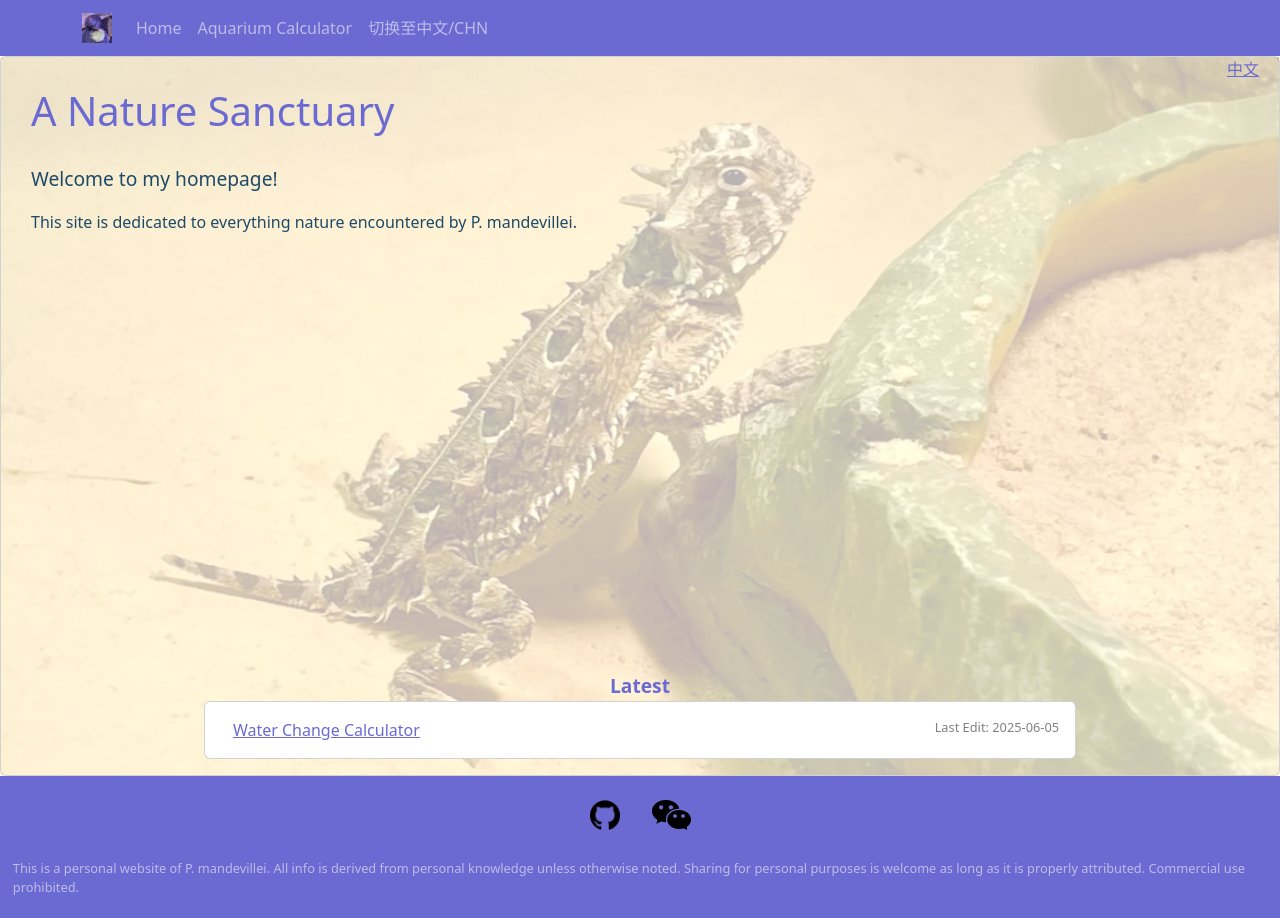
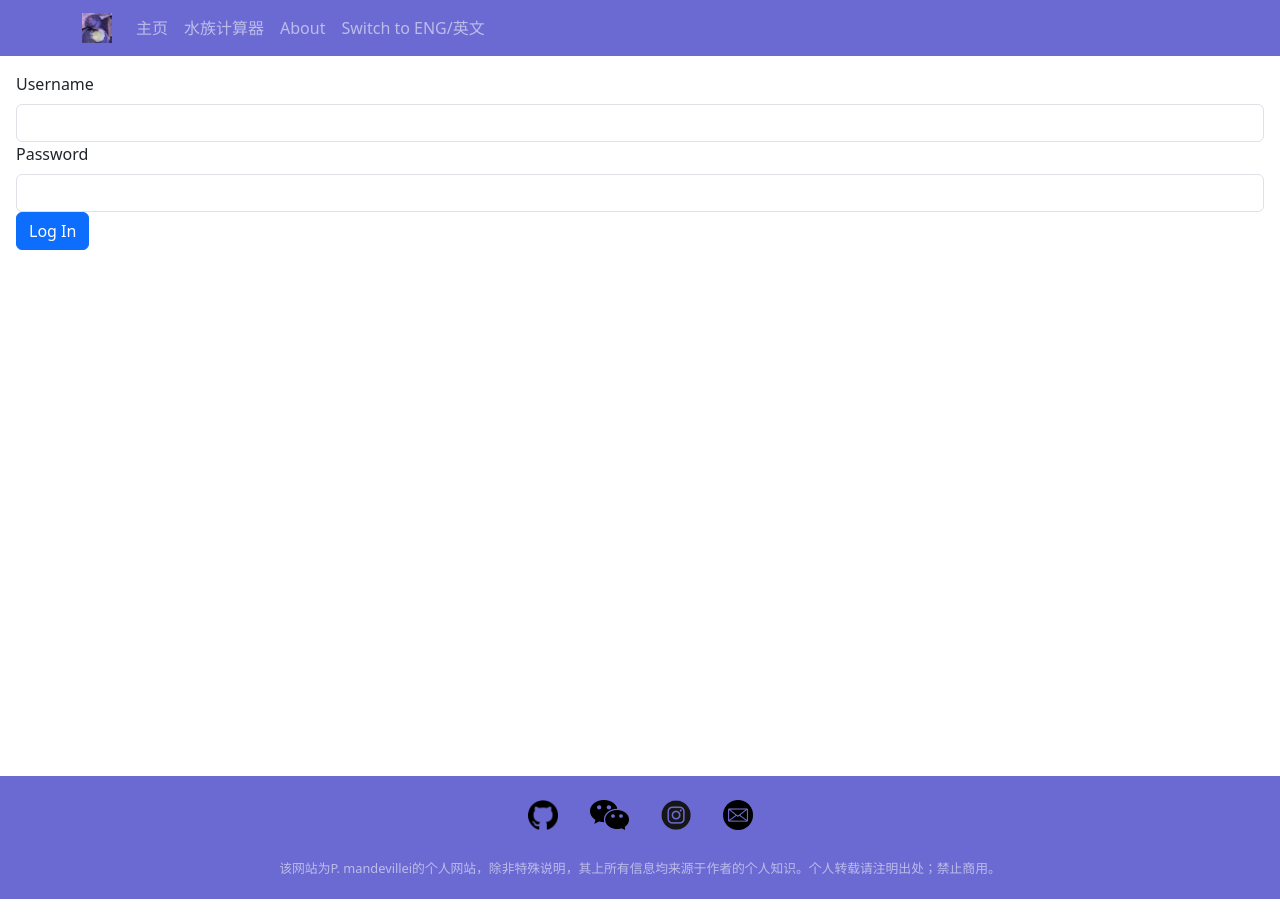
Before and after one commit to P-mandevillei/A_Nature_Sanctuary, a React (Vite) app in the folder deployment/: page /#/cn/about in a window 1280 px wide. Before the commit this address led to /#/en. Built offline with nearby package versions, Linux system fonts and the light colour scheme.

Commit message:
added backend

```diff
--- a/deployment/src/App.jsx
+++ b/deployment/src/App.jsx
@@ -6,6 +6,7 @@ import Home from './components/Home'
 import AquariumCalculator from './components/AquariumCalculator/AquariumCalculator'
 import WaterChangeCalculator from './components/AquariumCalculator/WaterChangeCalculator/WaterChangeCalculator'
 import { useEffect } from 'react'
+import About from './components/About/About'
 
 function App() {
 
@@ -27,6 +28,7 @@ function App() {
           <Route index element={<AquariumCalculator/>} />
           <Route path='water_change_calculator' element={<WaterChangeCalculator/>} />
         </Route>
+        <Route path='about' element={<About />} />
         <Route path='*' element={<Navigate to='/en' replace />} />
       </Route>
       <Route path='/' element={<Navigate to='/en' replace />} />
--- /dev/null
+++ b/deployment/src/components/About/About.jsx
@@ -0,0 +1,39 @@
+import { useId, useRef } from "react";
+import { Button, Form } from "react-bootstrap";
+import { serverPath } from "../../paths/paths";
+
+export default function About() {
+    const usernameId = useId();
+    const usernameRef = useRef();
+    const passwordId = useId();
+    const passwordRef = useRef();
+
+    function login() {
+        const username = usernameRef.current.value;
+        const password = passwordRef.current.value;
+        const data = {
+            'request': 'login',
+            'username': username,
+            'password': password
+        }
+        fetch(serverPath, {
+            headers: {
+                'content-type': 'application/json'
+            },
+            method: 'POST',
+            body: JSON.stringify(data)
+        })
+        .then(res => res.json())
+        .then(result => {
+            alert(result.valid);
+        }).catch(err=>console.log(err));
+    }
+
+    return <div className="pad">
+        <Form.Label htmlFor={usernameId}>Username</Form.Label>
+        <Form.Control id={usernameId} ref={usernameRef} />
+        <Form.Label htmlFor={passwordId}>Password</Form.Label>
+        <Form.Control id={passwordId} ref={passwordRef} />
+        <Button onClick={login}> Log In </Button>
+    </div>
+}
--- a/deployment/src/components/Home.jsx
+++ b/deployment/src/components/Home.jsx
@@ -64,6 +64,8 @@ export default function Home(props) {
                 </div>
             </div>
 
+
+
         </Card>
 
     </div>
--- a/deployment/src/components/SiteLayout.jsx
+++ b/deployment/src/components/SiteLayout.jsx
@@ -61,6 +61,7 @@ export default function SiteLayout(props) {
             <Nav className="me-auto">
                 <Nav.Link as={Link} to="/">{t('home')}</Nav.Link>
                 <Nav.Link as={Link} to='aquarium_calculator'>{t('calculator')}</Nav.Link>
+                <Nav.Link as={Link} to='about'>About</Nav.Link>
                 <Nav.Link onClick={switchLang}>
                     {lang==='en'? '切换至中文/CHN' : 'Switch to ENG/英文'}
                 </Nav.Link>
@@ -99,7 +100,7 @@ export default function SiteLayout(props) {
 
             <div style={{display: 'flex', flexDirection: 'row', justifyContent: 'center', alignItems: 'center'}}>
                 <img
-                    className="selectable margin"
+                    className="selectable margin iconShrink"
                     src="/github.png"
                     alt="github logo redirect"
                     onClick={()=>{window.open("https://github.com/P-mandevillei", "_blank")}}
@@ -109,12 +110,33 @@ export default function SiteLayout(props) {
                     }}
                 />
                 <img
-                    className="selectable margin"
+                    className="selectable margin iconShrink"
                     src="/wechatIcon_no_bg.jpg"
                     alt="WeChat logo that opens an QR code"
                     onClick={()=>{setShowQR(true)}}
                     style={{
                         aspectRatio: '1.3/1',
+                        height: 30
+                    }}
+                />
+
+                <img
+                    className="selectable margin iconShrink"
+                    src="/ins_icon.png"
+                    alt="Instagram logo that links to my Instagram homepage"
+                    onClick={()=>{window.open('https://www.instagram.com/a.nature.sanctuary', '_blank')}}
+                    style={{
+                        aspectRatio: '1/1',
+                        height: 30
+                    }}
+                />
+                <img
+                    className="selectable margin iconShrink"
+                    src="/email_icon.png"
+                    alt="E-mail logo that links to my email address"
+                    onClick={()=>{window.open('mailto:p.mandevillei38324@gmail.com')}}
+                    style={{
+                        aspectRatio: '1/1',
                         height: 30
                     }}
                 />
--- a/deployment/src/index.css
+++ b/deployment/src/index.css
@@ -190,7 +190,7 @@ a::after {
 
 .frontTextWrapper {
   position: relative;
-  z-index: 999;
+  z-index: 998;
   top: 0;
   width: 100%;
   height: 100%;
@@ -201,3 +201,7 @@ a::after {
 .padLeft {
     padding-left: 0.4em;
 }
+
+.iconShrink:hover {
+    height: 25px !important;
+}
--- /dev/null
+++ b/deployment/src/paths/paths.js
@@ -0,0 +1 @@
+export const serverPath = 'http://localhost:8888/.netlify/functions/api';
```
Also changed, not shown: deployment/public/email_icon.png (added), deployment/public/ins_icon.png (added), 7 other files (tests, documents, lock files or other folders).
